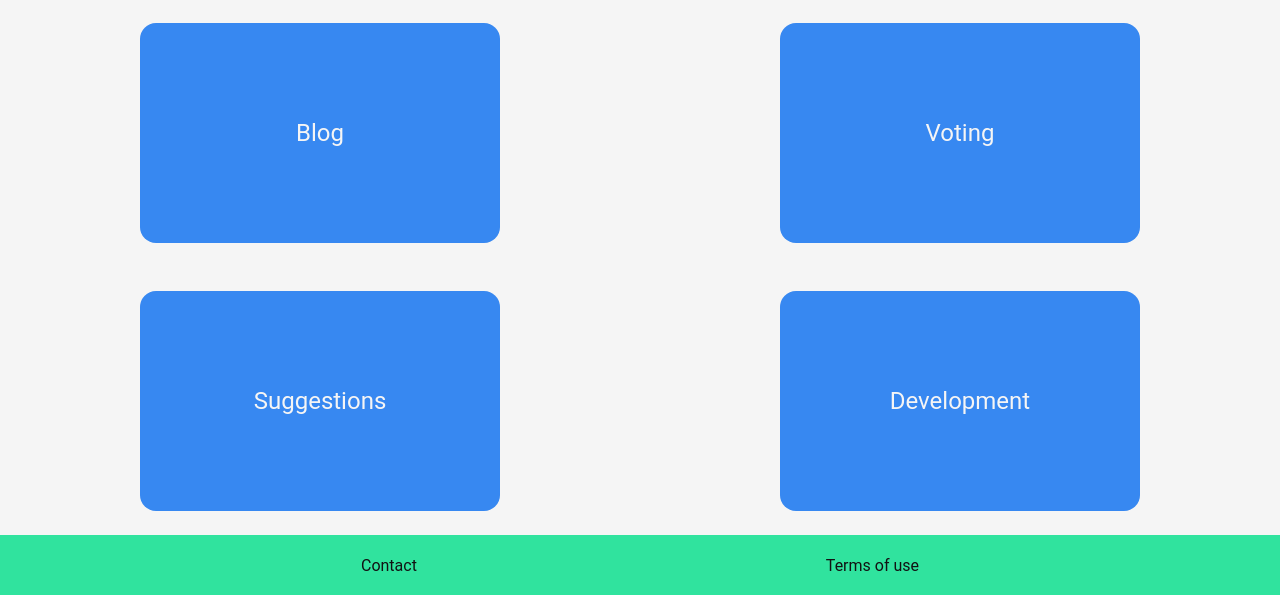
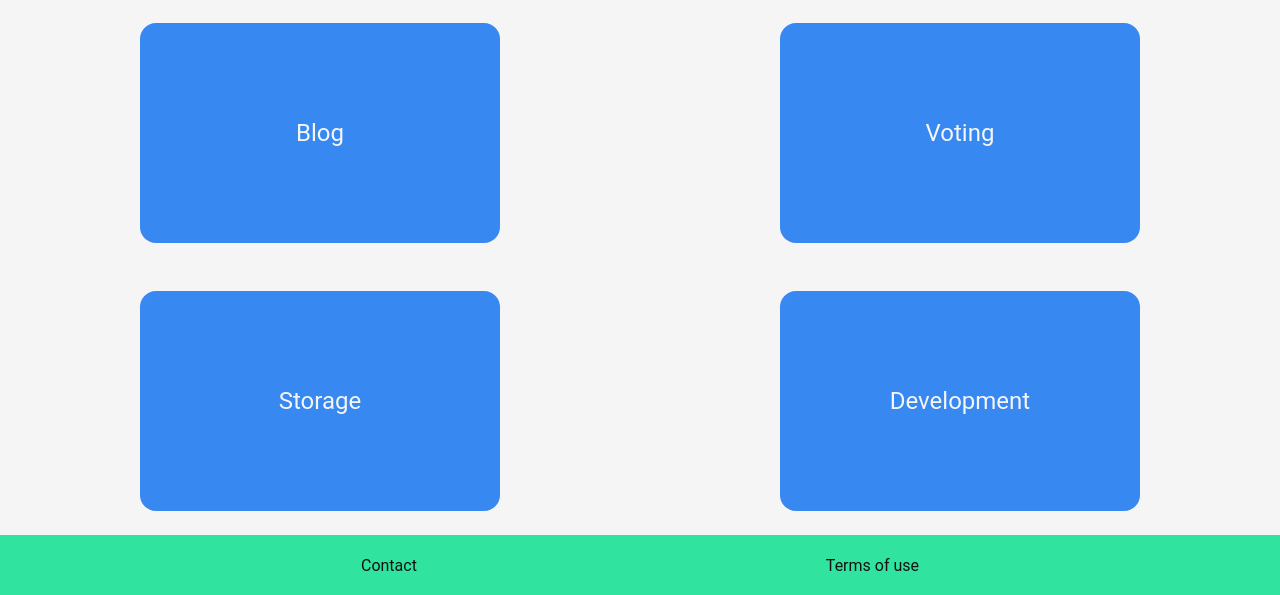
Before and after one commit to flo-ui/someDjangoApps, a Django app: page / in a window 1280 px wide. Shown: the part 205-800 px from the top of the page. Run offline with Django 3.2, Linux system fonts and the light colour scheme.

Commit message:
Added notes-view

```diff
--- a/firstApps/home/templates/home/home.html
+++ b/firstApps/home/templates/home/home.html
@@ -7,25 +7,25 @@
 <h3>What are you interested in?</h3>
 
 <div class="card-section">
-    <div class="card">
+    <div class="home-card">
         <a href="polls/">
             <h2>Blog</h2>
         </a>
     </div>
 
-    <div class="card">
+    <div class="home-card">
         <a href="polls/">
             <h2>Voting</h2>
         </a>
     </div>
 
-    <div class="card">
-        <a href="polls/">
-            <h2>Suggestions</h2>
+    <div class="home-card">
+        <a href="storage/">
+            <h2>Storage</h2>
         </a>
     </div>
 
-    <div class="card">
+    <div class="home-card">
         <a href="admin/">
             <h2>Development</h2>
         </a>
--- a/firstApps/static/css/Basic/_basic.scss
+++ b/firstApps/static/css/Basic/_basic.scss
@@ -89,7 +89,7 @@ header{
         }
     }
 
-    .card{
+    .home-card{
         background-color: color(secondary);
         height: 160px;
         width: 240px;
@@ -128,11 +128,3 @@ footer{
         text-align: center;
     }
 }
-
-//Polls
-.poll{
-    background-color: color(tertiary);
-    padding: 2rem;
-    border-radius: 1rem;
-    margin: 1rem;
-}
--- /dev/null
+++ b/firstApps/static/css/Basic/_card.scss
@@ -0,0 +1,14 @@
+.card{
+    border-radius: 1.5rem;
+    padding: 1rem;
+    margin: 1rem;
+    border: 3px solid rgb(99, 90, 90);
+    text-align: initial;
+    h2{
+        background-color: color(secondary);
+        display: inline;
+        padding: .3rem;
+        border-radius: .4rem;
+    }
+
+}
--- /dev/null
+++ b/firstApps/static/css/Polls/_polls.scss
@@ -0,0 +1,14 @@
+//Polls
+.poll{
+    background-color: color(tertiary);
+    display: flex;
+    align-items: center;
+    justify-content: center;
+    padding: 2rem;
+    border-radius: 1rem;
+    margin: 1rem;
+    a {
+        display: flex;
+        align-items: center;
+    }
+}
--- a/firstApps/static/css/styles.css
+++ b/firstApps/static/css/styles.css
@@ -75,7 +75,7 @@ header a {
   }
 }
 
-.main .card {
+.main .home-card {
   background-color: #3788f1;
   height: 160px;
   width: 240px;
@@ -93,13 +93,13 @@ header a {
 }
 
 @media (min-width: 480px) {
-  .main .card {
+  .main .home-card {
     height: 220px;
     width: 360px;
   }
 }
 
-.main .card h2 {
+.main .home-card h2 {
   position: relative;
   color: #f5f5f5;
 }
@@ -126,10 +126,52 @@ footer a {
   text-align: center;
 }
 
+.card {
+  border-radius: 1.5rem;
+  padding: 1rem;
+  margin: 1rem;
+  border: 3px solid #635a5a;
+  text-align: initial;
+}
+
+.card h2 {
+  background-color: #3788f1;
+  display: inline;
+  padding: .3rem;
+  border-radius: .4rem;
+}
+
 .poll {
   background-color: #ffa45c;
+  display: -webkit-box;
+  display: -ms-flexbox;
+  display: flex;
+  -webkit-box-align: center;
+      -ms-flex-align: center;
+          align-items: center;
+  -webkit-box-pack: center;
+      -ms-flex-pack: center;
+          justify-content: center;
   padding: 2rem;
   border-radius: 1rem;
   margin: 1rem;
 }
+
+.poll a {
+  display: -webkit-box;
+  display: -ms-flexbox;
+  display: flex;
+  -webkit-box-align: center;
+      -ms-flex-align: center;
+          align-items: center;
+}
+
+@media (min-width: 1200px) {
+  .note-grid {
+    display: -ms-grid;
+    display: grid;
+    -ms-grid-columns: 1fr 1fr;
+        grid-template-columns: 1fr 1fr;
+  }
+}
 /*# sourceMappingURL=styles.css.map */
--- a/firstApps/static/css/styles.scss
+++ b/firstApps/static/css/styles.scss
@@ -1,3 +1,12 @@
 
+//Basic Imports
 @import "Basic/colors";
 @import "Basic/basic";
+@import "Basic/card";
+
+//single Apps
+
+
+@import "Polls/polls";
+
+@import "Storage/notes"
```
Also changed, not shown: firstApps/db.sqlite3, firstApps/static/css/Storage/_notes.scss (added), firstApps/storage/templates/storage/notes.html, firstApps/storage/views.py, 1 other file.
